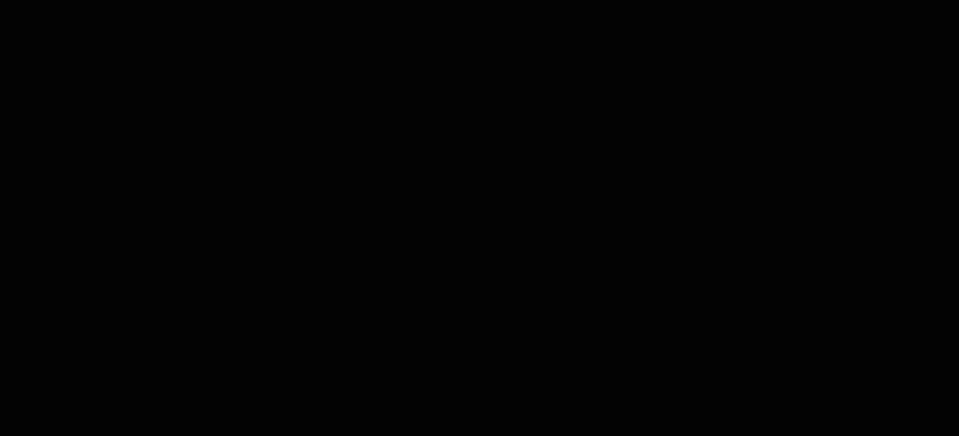
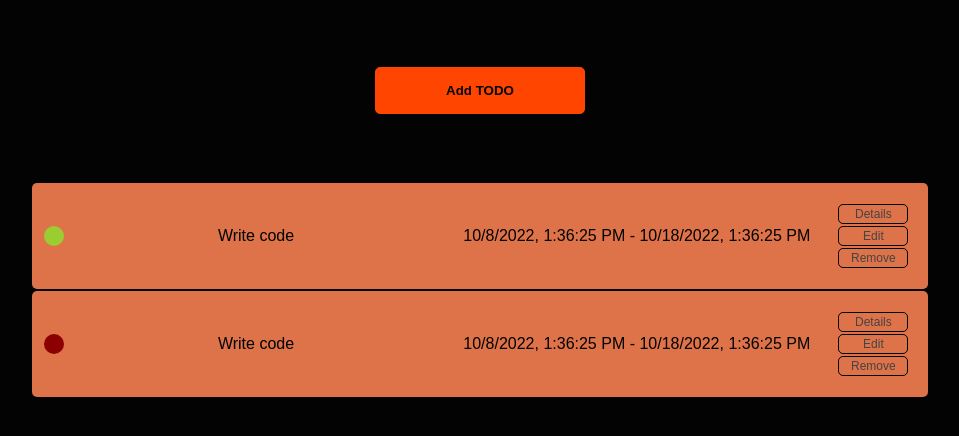
Before and after one commit to TheLocagus/svelte-comboapp, a SvelteKit app: page /todo in a window 1280 px wide. Shown: the top 436 px of the page, without its empty margins (160-1119 px from the left). Built offline with nearby package versions, Linux system fonts and the light colour scheme.

Commit message:
Added basic styles on todo, created store with todos and added two dummy data

```diff
--- a/src/routes/+layout.svelte
+++ b/src/routes/+layout.svelte
@@ -3,6 +3,7 @@
         margin: 0;
         padding: 0;
         box-sizing: border-box;
+        font-family: Arial, sans-serif;
     }
     main {
         background-color: #030303;
--- a/src/routes/todo/+page.svelte
+++ b/src/routes/todo/+page.svelte
@@ -1,5 +1,50 @@
+<script lang="ts">
+  import {todos} from './store';
+  import {PrioEnum} from "../../types/todo.js";
+
+  const setColorPrio = (prio: PrioEnum) => {
+    switch (prio) {
+      case PrioEnum.low:
+        return 'low-prio prio';
+      case PrioEnum.medium:
+        return 'medium-prio prio';
+      case PrioEnum.hard:
+        return 'hard-prio prio';
+      case PrioEnum.extreme:
+        return 'extreme-prio prio';
+    }
+  }
+</script>
+
 <main>
+    <div class="add-todo-container">
+        <button class="add-todo">Add TODO</button>
+    </div>
+    <div class="todo-container">
+        {#each $todos as todo, i (todo.id)}
+            {#if !todo.isFinished}
+                <div class="todo">
+                    <div class="todo__prio">
+                        <div class={setColorPrio(todo.prio)}></div>
+                    </div>
+                    <div class="todo__title">
+                        <div class="title">{todo.title}</div>
+                    </div>
+                    <div class="todo__time">
+                        <div class="time">{todo.initialTime} - {todo.finishTime}</div>
+                    </div>
+                    <div class="todo__buttons">
 
+                        <button>Details</button>
+                        <button>Edit</button>
+                        <button>Remove</button>
+
+                    </div>
+                </div>
+            {/if}
+        {/each}
+
+    </div>
 </main>
 
 <style>
@@ -7,5 +52,111 @@
         min-height: 100vh;
         width: 100%;
         background-color: #030303;
+        display: flex;
+        flex-direction: column;
+        justify-content: center;
+        align-items: center;
+    }
+
+    .add-todo-container {
+        height: 100%;
+        width: 100%;
+        flex-grow: 1;
+        display: flex;
+        justify-content: center;
+        align-items: center;
+    }
+
+    .add-todo-container button {
+        padding: 15px 70px;
+        background-color: orangered;
+        border: 1px solid orangered;
+        color: #030303;
+        font-weight: bold;
+        border-radius: 5px;
+        cursor: pointer;
+    }
+
+    .add-todo-container button:hover {
+        background-color: #de7249;
+        border: 1px solid orangered;
+    }
+
+    .todo-container {
+        flex-basis: 80%;
+        margin: 0 auto;
+        height: 100%;
+        width: 70%;
+        flex-grow: 3;
+    }
+
+    .todo-container .todo {
+        margin: 2px 0;
+        text-align: center;
+        display: flex;
+        align-items: center;
+        padding: 20px 0;
+        background-color: #de7249;
+        border-radius: 5px;
+    }
+
+    .todo__prio {
+        flex-basis: 5%;
+        display: flex;
+        justify-content: center;
+    }
+
+    .prio {
+        height: 20px;
+        width: 20px;
+        border-radius: 50%;
+        background-color: yellow;
+    }
+
+    .todo__title {
+        flex-basis: 40%;
+    }
+
+    .todo__time {
+        flex-basis: 45%;
+    }
+
+    .todo__buttons {
+        flex-basis: 10%;
+        display: flex;
+        flex-direction: column;
+    }
+
+    .todo__buttons button {
+        width: 70px;
+        margin: 1px 0;
+        padding: 2px 5px;
+        font-size: 12px;
+        background-color: #de7249;
+        border: 1px solid black;
+        border-radius: 5px;
+        color: #444;
+        cursor: pointer;
+    }
+
+    .todo__buttons button:hover {
+        background-color: orangered;
+        border: 1px solid black;
+    }
+
+    .low-prio {
+        background-color: yellowgreen;
+    }
+
+    .medium-prio {
+        background-color: yellow;
+    }
+
+    .hard-prio {
+        background-color: darkred;
+    }
+
+    .extreme-prio {
+        background-color: black;
     }
 </style>
--- /dev/null
+++ b/src/routes/todo/store.ts
@@ -0,0 +1,23 @@
+import type {Writable} from "svelte/store";
+import {writable} from "svelte/store";
+import type {TodoInterface} from "../../types/todo";
+import {PrioEnum} from "../../types/todo";
+
+export const todos: Writable<TodoInterface[]> = writable([{
+  id: '1',
+  title: 'Write code',
+  description: 'Losowy opis',
+  prio: PrioEnum.low,
+  initialTime: new Date().toLocaleString(),
+  finishTime: new Date(new Date().getTime() + (10*24*60*60*1000)).toLocaleString(),
+  isFinished: false,
+},
+  {
+    id: '2',
+    title: 'Write code',
+    description: 'Losowy opis',
+    prio: PrioEnum.hard,
+    initialTime: new Date().toLocaleString(),
+    finishTime: new Date(new Date().getTime() + (10*24*60*60*1000)).toLocaleString(),
+    isFinished: false,
+  }])
--- /dev/null
+++ b/src/types/todo.ts
@@ -0,0 +1,16 @@
+export enum PrioEnum {
+  low = 'low',
+  medium = 'medium',
+  hard = 'hard',
+  extreme = 'extreme',
+}
+
+export interface TodoInterface {
+  id: string;
+  title: string;
+  description: string;
+  prio: PrioEnum;
+  initialTime: string;
+  finishTime: string;
+  isFinished: boolean;
+}
```
Also changed, not shown: src/components/Button.svelte (added).
